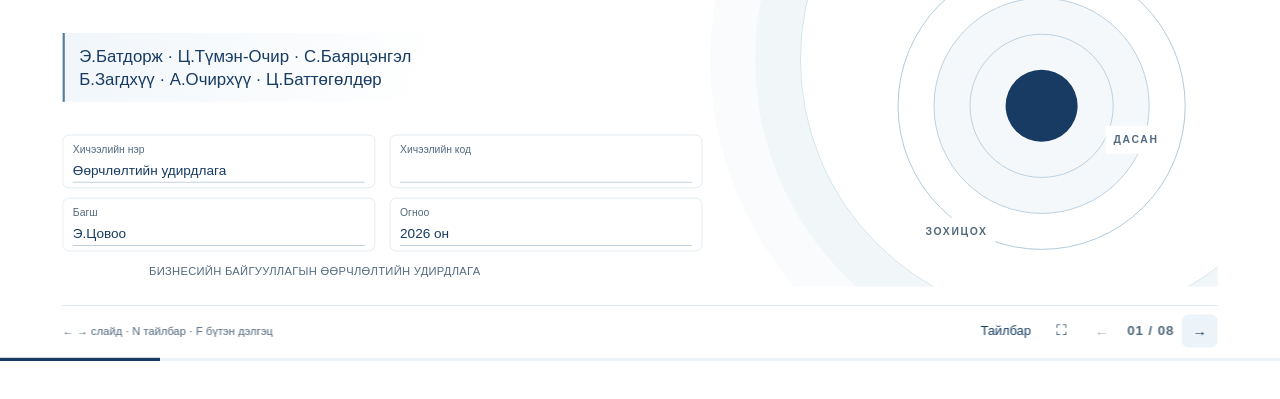
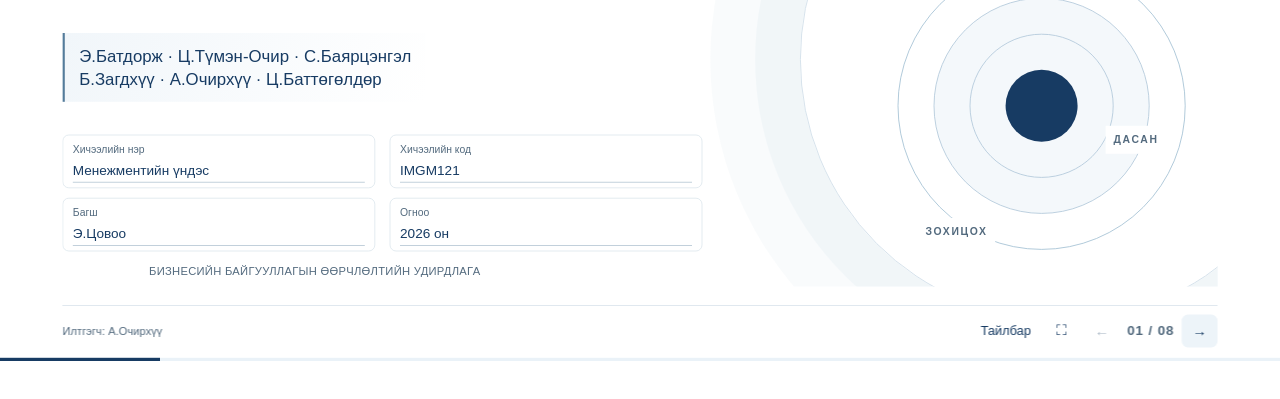
Before and after one commit to accg7838-sys/menejment, a plain HTML site: page covid19/index.html in a window 1280 px wide. Shown: the part 399-798 px from the top of the page. Drawn offline with Linux system fonts and the light colour scheme.

Commit message:
Update covid19 slides and team distribution

```diff
--- a/covid19/index.html
+++ b/covid19/index.html
@@ -1163,8 +1163,8 @@
           <div class="cover-bottom">
             <p class="team">Э.Батдорж · Ц.Түмэн-Очир · С.Баярцэнгэл<br>Б.Загдхүү · А.Очирхүү · Ц.Баттөгөлдөр</p>
             <div class="fields">
-              <label>Хичээлийн нэр <input aria-label="Хичээлийн нэр" value="Өөрчлөлтийн удирдлага"></label>
-              <label>Хичээлийн код <input aria-label="Хичээлийн код"></label>
+              <label>Хичээлийн нэр <input aria-label="Хичээлийн нэр" value="Менежментийн үндэс"></label>
+              <label>Хичээлийн код <input aria-label="Хичээлийн код" value="IMGM121"></label>
               <label>Багш <input aria-label="Багш" value="Э.Цовоо"></label>
               <label>Огноо <input aria-label="Огноо" value="2026 он"></label>
             </div>
@@ -1316,7 +1316,7 @@
       </section>
     </div>
     <footer class="controls">
-      <span class="hint">← → слайд · N тайлбар · F бүтэн дэлгэц</span>
+      <span class="hint" id="speaker-hint">Илтгэгч: А.Очирхүү</span>
       <div class="control-group">
         <button id="notes-button" type="button" aria-label="Илтгэгчийн тэмдэглэл" title="Илтгэгчийн тэмдэглэл (N)">Тайлбар</button>
         <button id="fullscreen" type="button" aria-label="Бүтэн дэлгэц" title="Бүтэн дэлгэц (F)">⛶</button>
@@ -1357,6 +1357,7 @@
         current = Math.max(0, Math.min(slides.length - 1, index));
         slides.forEach((slide, i) => { slide.hidden = i !== current; });
         const slide = slides[current];
+        document.querySelector("#speaker-hint").textContent = `Илтгэгч: ${slide.dataset.speaker}`;
         document.querySelector("#prev").setAttribute("aria-controls", slide.id);
         document.querySelector("#next").setAttribute("aria-controls", slide.id);
         counter.textContent = `${String(current + 1).padStart(2, "0")} / ${String(slides.length).padStart(2, "0")}`;
```
